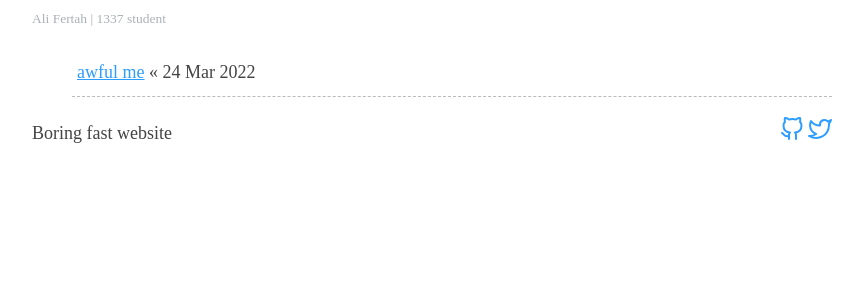
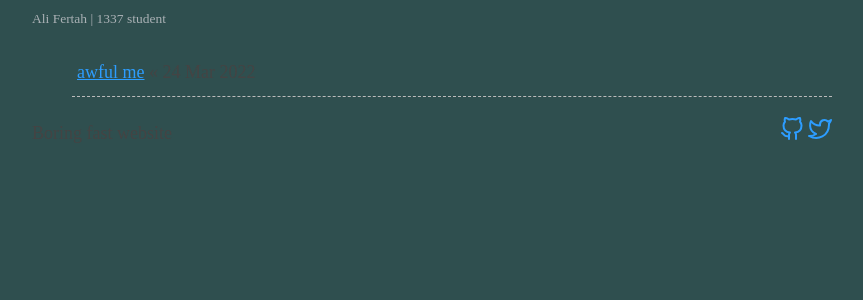
Before and after one commit to alifertah/alifertah.github.io, a Jekyll site: the page built from index.html, in a window 1280 px wide. Shown: the top 300 px of the page, without its empty margins (208-1071 px from the left). Built offline with Jekyll 4.4.1, drawn with Linux system fonts in a browser that asks for light colours.

```diff
--- a/css/main.css
+++ b/css/main.css
@@ -7,6 +7,7 @@
 	font-size: 18px;
 	max-width:100wv;
 	overflow-x:hidden;
+	background-color: #2F4F4F;
 }
 
 h1, h2, h3{
@@ -16,7 +17,6 @@
 h2 {
   position: sticky;
   top: 0;
-  background: white;
 }
 
 article h3 {
@@ -24,7 +24,6 @@
 }
 
 p code {
-	background-color: #e2daff;
 	padding: 0 10px;
 	border-radius: 2px;
 }
@@ -37,7 +36,6 @@
 }
 
 blockquote {
-	background: aliceblue;
 	border-left: 3px solid #000;
 	padding: 5px 20px;
 }
```
